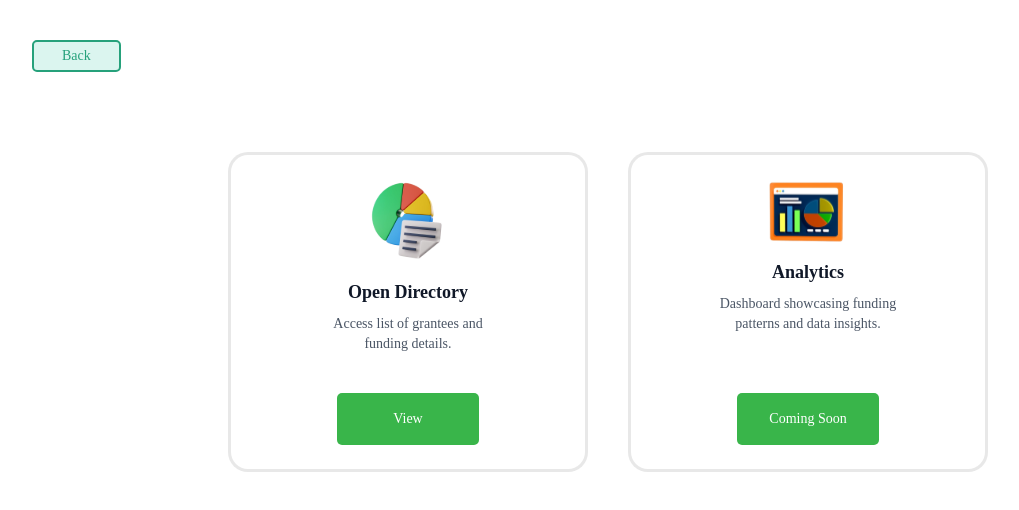
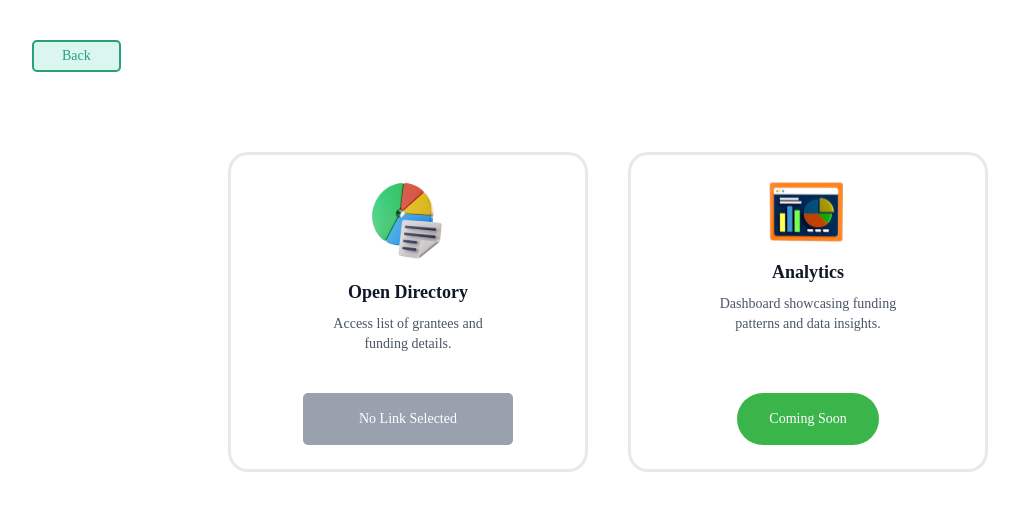
Before and after one commit to LighthouseL2/Clearfund, a Next.js app: page /spreadsheet-analytics in a window 1280 px wide. Shown: the top 510 px of the page, without its empty margins (32-1051 px from the left). Built offline with nearby package versions, Linux system fonts and the light colour scheme; no server answers; a web font is replaced by a local one.

Commit message:
added ezekiel past grants section

```diff
--- a/src/app/spreadsheet-analytics/page.js
+++ b/src/app/spreadsheet-analytics/page.js
@@ -1,12 +1,21 @@
+// Post this one in the spreadsheet-analytics page.js:
+
 "use client";
+
+
+
 import Image from "next/image";
-
+import Link from "next/link";
+import { useSearchParams, useRouter } from "next/navigation";
 export default function DashboardCards() {
+  const searchParams = useSearchParams();
+  const link = searchParams.get("link");
+    const router = useRouter();
   return (
     <div className="min-h-screen bg-white flex flex-col items-center py-10 font-sans">
       <div className="w-full max-w-6xl flex justify-center sm:justify-start mb-8">
-        <button
-          className="px-7 py-1 rounded-[5px] text-xs sm:text-sm border-2 border-[#26A17B] bg-[#A6E7D8]/40 text-[#26A17B] font-medium transition"
+        <button onClick={() => router.back()}
+          className="px-7 py-1 rounded-[5px] text-xs sm:text-sm border-2 border-[#26A17B] bg-[#A6E7D8]/40 text-[#26A17B] font-medium transition cursor-pointer"
         >
           Back
         </button>
@@ -29,9 +38,23 @@ export default function DashboardCards() {
               funding details.
             </p>
           </div>
-          <button className="mx-auto mt-6 bg-[#39B54A] text-white text-sm font-medium py-4 px-14 rounded-[5px] transition">
-            View
-          </button>
+          {link ? (
+            <a
+              href={link}
+              target="_blank"
+              rel="noopener noreferrer"
+              className="mx-auto mt-6 bg-[#39B54A] text-white text-sm font-medium py-4 px-14 rounded-full transition"
+            >
+              View
+            </a>
+          ) : (
+            <button
+              disabled
+              className="mx-auto mt-6 bg-gray-400 text-white text-sm font-medium py-4 px-14 rounded-[5px] cursor-not-allowed"
+            >
+              No Link Selected
+            </button>
+          )}
         </div>
         <div className="w-full sm:w-90 h-80 bg-white flex flex-col justify-between p-6 border-[3px] border-[#0000004D]/30 rounded-[20px]">
           <div className="flex flex-col items-center text-center">
@@ -51,7 +74,7 @@ export default function DashboardCards() {
             </p>
           </div>
           <button
-            className="mx-auto mt-6 bg-[#39B54A] text-white text-sm font-medium py-4 px-8 rounded-[5px] cursor-not-allowed"
+            className="mx-auto mt-6 bg-[#39B54A] text-white text-sm font-medium py-4 px-8 rounded-full cursor-not-allowed"
             disabled
           >
             Coming Soon
--- a/src/components/PastGrant.jsx
+++ b/src/components/PastGrant.jsx
@@ -1,6 +1,10 @@
 "use client";
+
+
+
 import Link from "next/link";
 import { useState, useRef } from "react";
+import { useRouter } from "next/navigation";
 import Image from "next/image";
 import { ChevronLeft, ChevronRight } from "lucide-react";
 
@@ -8,14 +12,14 @@ export default function PastGrantRounds() {
   const tabs = ["GoodDollar", "Gitcoin", "Octant", "Celo", "Optimism", "Giveth"];
   const [activeTab, setActiveTab] = useState("Gitcoin");
   const [searchTerm, setSearchTerm] = useState("");
-  const scrollContainerRef = useRef(null); // Ref for horizontal scrolling
+  const scrollContainerRef = useRef(null);
 
   const tabImages = {
     GoodDollar: "/round-icons/gooddollar-round-icon.svg",
     Gitcoin: "/round-icons/gitcoin-regen-icon.svg",
     Octant: "round-icons/octant-epoch-icon.svg",
     Celo: "/round-icons/celo-round-icon.svg",
-    Optimism:"/round-icons/optimism-round-icon.svg",
+    Optimism: "/round-icons/optimism-round-icon.svg",
     Giveth: "/round-icons/giveth-round-icon.svg",
   };
 
@@ -52,7 +56,7 @@ export default function PastGrantRounds() {
       { title: "Round 5: OP Stack", date: " - 2024", link: "https://atlas.optimism.io/round/results?rounds=5" },
       { title: "Round 6: Governance", date: " - 2024", link: "https://atlas.optimism.io/round/results?rounds=6" },
       { title: "Retro Funding: Dev Tooling", date: " - 2025", link: "https://atlas.optimism.io/round/results?rounds=7" },
-      { title: "Retro Funding: Onchain Builders", date: " - 2025", link:"https://atlas.optimism.io/round/results?rounds=8" },
+      { title: "Retro Funding: Onchain Builders", date: " - 2025", link: "https://atlas.optimism.io/round/results?rounds=8" },
     ],
     Giveth: [
       { title: "Loving on Public Goods QF Round ", date: "-Jan 28 - Feb 14, 2025", pool: "Matching Pool: $100K ", link: "https://docs.google.com/spreadsheets/d/1rNFouxlS5gmodhvkLNAsbYHyp-xJtx6PpbkZCkUBQFc/edit?gid=612313385#gid=612313385" },
@@ -64,11 +68,11 @@ export default function PastGrantRounds() {
   const filteredData = data[activeTab].filter((item) =>
     item.title.toLowerCase().includes(searchTerm.toLowerCase())
   );
-
+  const router = useRouter();
   return (
     <div className="px-4 md:px-10 py-4 text-black font-sans">
       {/* Search */}
-      <div className="max-w-6xl mx-auto mb-6">
+      <div className="max-w-5xl mx-auto mb-6">
         <div className="relative">
           <input
             type="text"
@@ -92,7 +96,7 @@ export default function PastGrantRounds() {
       </div>
 
       {/* Active Tabs */}
-      <div className="max-w-6xl mx-auto mb-6 flex items-center justify-between rounded-full bg-[#D9D9D933] border py-1">
+      <div className="max-w-5xl mx-auto mb-6 flex items-center justify-between rounded-full bg-[#D9D9D933] border py-1">
         <button
           className="p-2 hover:bg-gray-200 rounded-full "
           onClick={() => scrollTabs("left")}
@@ -108,8 +112,8 @@ export default function PastGrantRounds() {
               key={tab}
               onClick={() => setActiveTab(tab)}
               className={`px-12 py-2 text-sm font-bold whitespace-nowrap ${activeTab === tab
-                  ? "bg-white text-black border rounded border-gray-100 cursor-pointer"
-                  : " text-black hover:bg-gray-100"
+                ? "bg-white text-black border rounded border-gray-100 cursor-pointer"
+                : " text-black hover:bg-gray-100"
                 }`}
             >
               {tab}
@@ -125,7 +129,7 @@ export default function PastGrantRounds() {
       </div>
 
       {/* Archive List */}
-      <div className="max-w-6xl mx-auto space-y-1">
+      <div className="max-w-5xl mx-auto space-y-1">
         {filteredData.length > 0 ? (
           filteredData.map((item, index) => (
             <div
@@ -147,22 +151,24 @@ export default function PastGrantRounds() {
                       <h3 style={{ fontSize: '12px' }} className=" font-semibold text-black/70">{item.title}</h3>
                       <p style={{ fontSize: '10px' }} className="text-[#008767] pl-1">{item.date}</p>
                     </div>
-                    <span style={{ fontSize: '10px' }} className="inline-block  font-extrabold bg-[#A6E7D8]/50 rounded-3xl border-1 border-[#26A17B] text-[#008767] py-1 px-4 shadow-2xl">
-                      {item.pool}
-                    </span>
+                    {item.pool && (
+                      <span
+                        style={{ fontSize: "10px" }}
+                        className="inline-block font-extrabold bg-[#A6E7D8]/50 rounded-3xl border border-[#26A17B] text-[#008767] py-1 px-4 shadow-2xl min-w-[80px] text-center"
+                      >
+                        {item.pool}
+                      </span>
+                    )}
                   </div>
 
                 </div>
 
                 {item.link && (
                   <Link
-                    href={item.link}
-                    target="_blank"
-                    rel="noopener noreferrer"
-                    className="text-xs font-medium bg-[#A6E7D8]/50 rounded-full border-1 border-[#26A17B] text-[#008767] py-2 px-8 shadow-2xl flex items-center gap-1 hover:underline whitespace-nowrap"
+                    href={`/spreadsheet-analytics?link=${encodeURIComponent(item.link)}`}
+                    className="text-[10px] w-[120px] sm:w-auto sm:text-xs font-extrabold bg-[#A6E7D8]/50 rounded-3xl border border-[#26A17B] text-[#008767] py-1 px-1 sm:py-2 sm:px-8 shadow-2xl flex items-center justify-center whitespace-nowrap cursor-pointer"
                   >
                     Open
-
                   </Link>
                 )}
               </div>
```
Also changed, not shown: src/app/archive/page.js (+1 -75 lines).
